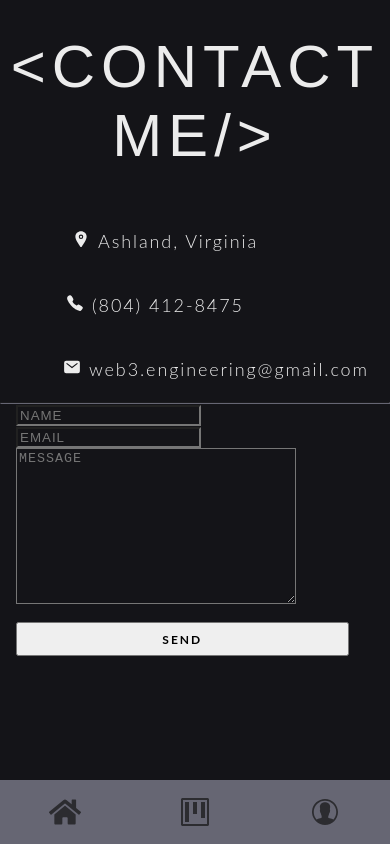
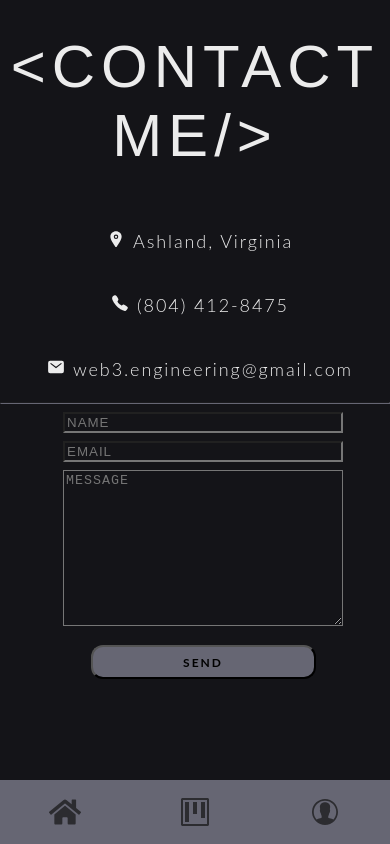
Before and after one commit to ChadPerkins/First-Portfolio, a React (Create React App) app: page /contact in a window 390 px wide. Built offline with nearby package versions, Linux system fonts and the light colour scheme.

Commit message:
completed the contact page and worked on mobile responsivness

```diff
--- a/src/components/ContactForm/ContactForm.jsx
+++ b/src/components/ContactForm/ContactForm.jsx
@@ -43,8 +43,9 @@ function ContactForm() {
             </li>
           </ul>
           <hr />
+        </div>
 
-        </div>
+        <div className="contact-form">
           <form id="contact-form" class="form-horizontal" role="form">
             <div class="form-group">
               <div class="col-sm-12">
@@ -89,6 +90,7 @@ function ContactForm() {
             </button>
           </form>
         </div>
+      </div>
     </section>
   );
 }
--- a/src/pages/contact/Contact.css
+++ b/src/pages/contact/Contact.css
@@ -10,19 +10,15 @@
 
 .contact-wrapper {
   display: flex;
-  flex-direction: row;
-  justify-content: space-between;
   margin: 0 auto;
   padding-top: 1rem;
-  padding-bottom: 20px;
-  /* position: relative; */
   max-width: 840px;
 }
 
 /* Left side of contact section */
 .contact-header {
   text-align: center;
-  margin: 0 auto;
+  /* margin: 0 auto; */
   /* padding-top: 1rem; */
   padding-bottom: 40px;
   font: 300 60px "Oswald", sans-serif;
@@ -32,6 +28,8 @@
 }
 
 .direct-contact-container {
+  text-align: center;
+  margin: 0 auto;
   max-width: 400px;
 }
 
@@ -46,7 +44,7 @@
   color: var(--text-primary);
 }
 
-.contact-icon{
+.contact-icon {
   margin-right: 0.5rem;
 }
 
@@ -54,18 +52,6 @@
   font: 300 18px "Lato", sans-serif;
   letter-spacing: 1.9px;
   color: var(--text-primary);
-}
-
-.place {
-  margin-left: 62px;
-}
-
-.phone {
-  margin-left: 56px;
-}
-
-.gmail {
-  margin-left: 53px;
 }
 
 .contact-text a {
@@ -85,16 +71,20 @@ hr {
 }
 
 /* Right contact page */
+.contact-form {
+  margin: 0 auto;
+}
+
 #contact-form {
+  margin-top: 5rem;
   margin-left: 1rem;
-  margin-top: 5rem;
   max-width: 400px;
   font-family: "Lato";
   font-weight: 400;
 }
 
-.form-control,
-textarea {
+.form-control {
+  margin-top: 0.5rem;
   max-width: 400px;
   background-color: var(--bg-secondary);
   color: var(--text-primary);
@@ -105,18 +95,34 @@ textarea {
   margin-top: 15px;
   height: 34px;
   width: 225px;
+  font-size: 1rem;
+  border: 4/5px solid rgba(328, 328, 350, 0.5);
+  border-radius: 12px;
+  margin-top: 1rem;
+  background-color: var(--bg-primary);
+  font: 700 12px "Lato", sans-serif;
+  letter-spacing: 2px;
 }
 
-.send-text {
-  display: block;
-  font: 700 12px "Lato", sans-serif;
-  letter-spacing: 2px;
+.send-button:hover {
+  border: solid var(--bg-secondary);
+  color: var(--text-primary);
+
+}
+
+@media screen and (min-width: 850px) {
+  .contact-wrapper {
+    position: absolute;
+    top: 50%;
+    left: 50%;
+    margin-right: -50%;
+    transform: translate(-50%, -50%);
+  }
 }
 
 /* Begin Media Queries*/
 @media screen and (max-width: 850px) {
   #contact-form {
-    /*float: left;*/
     margin-top: 0;
     margin-bottom: 4rem;
   }
@@ -124,41 +130,30 @@ textarea {
   .contact-wrapper {
     display: flex;
     flex-direction: column;
+    padding-bottom: 20px;
   }
+
   .direct-contact-container,
   .form-horizontal {
     margin: 0 auto;
+    margin-top: 1rem;
+    text-align: center;
   }
 
-  .direct-contact-container {
-    margin-top: 1rem;
+  .contact-form {
+    text-align: center;
+  }
+
+  .form-control {
+    width: 280px;
   }
 }
 
 @media screen and (max-width: 600px) {
-  .direct-contact-container,
-  .form-wrapper {
-    float: none;
-    margin: 0 auto;
-  }
-  .form-control,
-  textarea {
-    margin: 0 auto;
-  }
-
-  .name,
-  .email,
-  textarea {
-    width: 280px;
-  }
-
-  .direct-contact-container {
-    margin-top: 1rem;
-  }
 }
 
 @media screen and (max-width: 410px) {
-  .send-button {
-    width: 99%;
-  }
+  /* .send-button {
+    width: 100%;
+  } */
 }
--- a/src/pages/home/Home.css
+++ b/src/pages/home/Home.css
@@ -1,3 +1,11 @@
+.home-section {
+  position: absolute;
+  top: 50%;
+  left: 50%;
+  margin-right: -50%;
+  transform: translate(-50%, -50%);
+}
+
 .name-and-pic {
   display: flex;
   align-items: center;
@@ -17,8 +25,6 @@
 }
 
 .about-me {
-  margin-left: 20%;
-  margin-right: 20%;
   margin-top: 1rem;
   text-align: center;
 
@@ -26,7 +32,7 @@
 
 .contact-link {
   font-size: 1rem;
-  border: 5px solid rgba(328, 328, 350, 0.5);
+  border: 4/5px solid rgba(328, 328, 350, 0.5);
   border-radius: 12px;
   margin-top: 1rem;
   background-color: var(--bg-primary);
@@ -34,7 +40,9 @@
 }
 
 .contact-link:hover {
-  border: 5px solid var(--bg-secondary);
+  border: solid var(--bg-secondary);
+  color: var(--text-primary);
+
 }
 
 
--- a/src/pages/home/Home.jsx
+++ b/src/pages/home/Home.jsx
@@ -8,20 +8,20 @@ import './Home.css'
 function Home() {
     return (
     <>
-        <main className='home-main'>
+        <section className='home-section'>
             <div className='name-and-pic'>
                 <h1>&#60;CHAD PERKINS&#47;&#62;</h1>
                 <img src={myPic} alt="Me" />
             </div>
             <div className="about-me">
                 <p>
-                    I am a self taught software developer who specializes in creating modern responsive websites. I am currently located in Ashland, VA.
+                    I am a self taught software developer who strives to create modern responsive websites. I am currently located in Ashland, VA.
                 </p>
                 <Link to='/contact'>
                     <button className='contact-link'>Get In Touch</button>
                 </Link>
             </div>
-        </main>
+        </section>
     </>
   )
 }
--- a/src/pages/projects/Projects.css
+++ b/src/pages/projects/Projects.css
@@ -1,4 +1,4 @@
-.project-main {
+.project-section {
   display: flex;
   flex-direction: column;
   align-items: center;
--- a/src/pages/projects/Projects.jsx
+++ b/src/pages/projects/Projects.jsx
@@ -8,7 +8,7 @@ import './Projects.css'
 function Projects() {
   return (
     <>
-        <main className="project-main">
+        <section className="project-section">
           <h1 className="project-header">&#60;PROJECTS&#47;&#62;</h1>
           <Carousel/>
           <div className="skill-list">
@@ -19,7 +19,7 @@ function Projects() {
               <SiReact/> <IoLogoNodejs/> <SiExpress/> <SiMongodb/>
             </div>
           </div>
-        </main>
+        </section>
     </>
   )
 }
```
Lines whose indentation alone changed are shown as unchanged.
